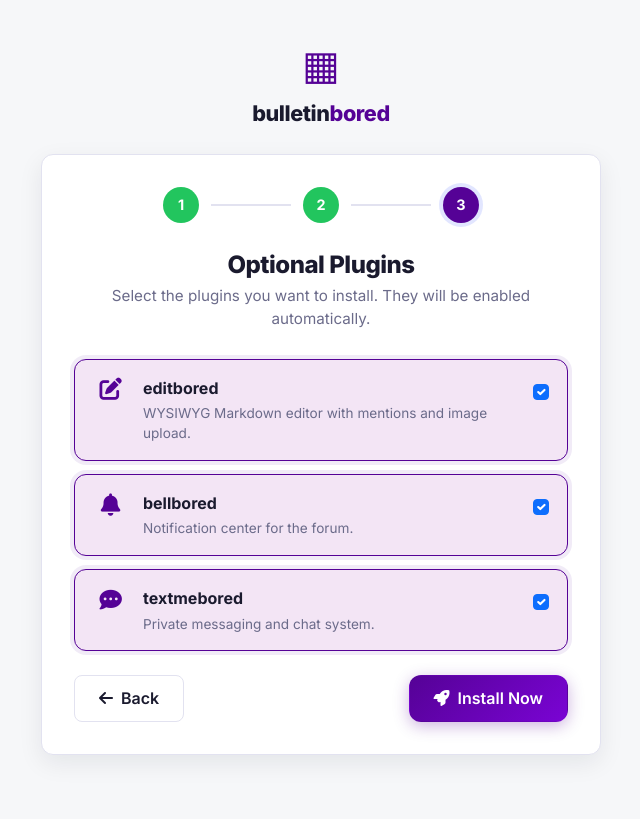
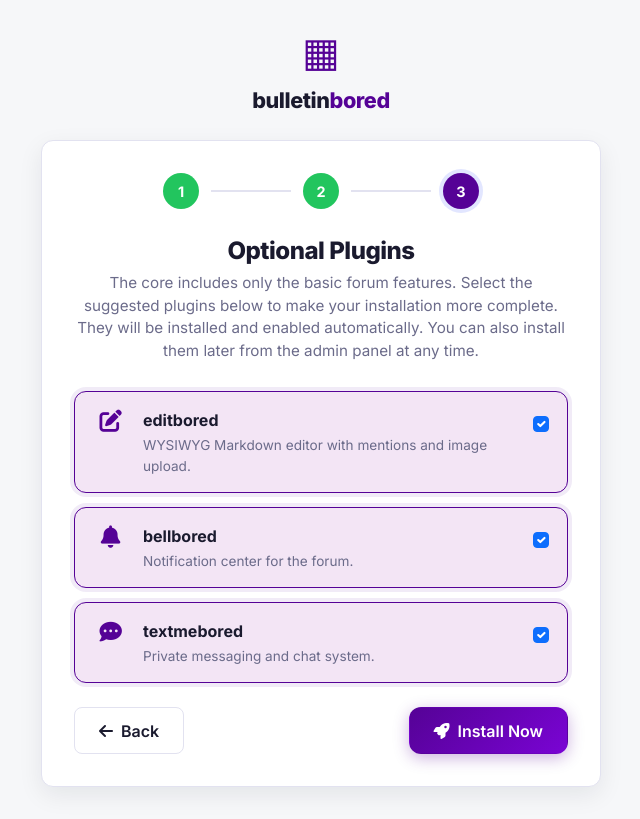
Before and after one commit to bulletinbored/bulletinbored-core, a PHP site: page /install3.php in a window 1280 px wide. Shown: the whole page, without its empty margins (319-959 px from the left). Before the commit the page ends 758 px from the top, so only its background shows below. Run offline with PHP 8.4, Linux system fonts and the light colour scheme; the visitor is signed in with stand-in values (Sample User, id 1).

Commit message:
update massages in installer

```diff
--- a/install3.php
+++ b/install3.php
@@ -621,7 +621,7 @@ if ($_SERVER['REQUEST_METHOD'] === 'POST' && isset($_POST['install'])) {
                 </div>
 
                 <h1 class="installer-title">Optional Plugins</h1>
-                <p class="installer-subtitle">Select the plugins you want to install. They will be enabled automatically.</p>
+                <p class="installer-subtitle">The core includes only the basic forum features. Select the suggested plugins below to make your installation more complete. They will be installed and enabled automatically. You can also install them later from the admin panel at any time.</p>
 
                 <?php if ($error): ?>
                     <div class="alert alert-danger"><i class="fas fa-exclamation-circle me-2"></i><?= escape($error) ?></div>
```
Also changed, not shown: README.md.
